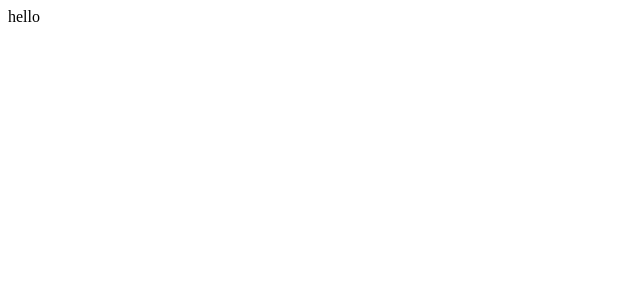
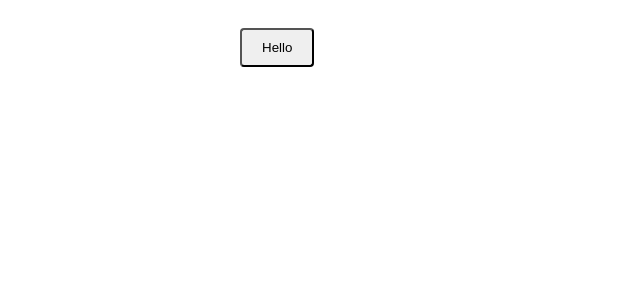
Before and after one commit to OybekJP/ui-components, a React (Vite) app: page / in a window 1280 px wide. Shown: the top 300 px of the page, without its empty margins (0-640 px from the left). Built offline with nearby package versions, Linux system fonts and the light colour scheme.

Commit message:
基本的なボタンコンポーネントとしてBaseButtonを作成

```diff
--- a/src/App.tsx
+++ b/src/App.tsx
@@ -1,5 +1,7 @@
+import { ButtonDemo } from './components/Pages/ButtonDemo';
+
 function App() {
-  return <>hello</>;
+  return <ButtonDemo />;
 }
 
 export default App;
--- /dev/null
+++ b/src/components/Pages/ButtonDemo.tsx
@@ -0,0 +1,16 @@
+import styled from '@emotion/styled'
+import Button from '../UI/Button'
+
+export const ButtonDemo = () => {
+  return (
+    <Container>
+      <Button>Hello</Button>
+    </Container>
+  )
+}
+
+const Container = styled.div`
+  max-width: 800px;
+  margin: 0 auto;
+  padding: 20px;
+`
--- /dev/null
+++ b/src/components/UI/Button.tsx
@@ -0,0 +1,25 @@
+import styled from '@emotion/styled'
+import { ReactNode } from 'react'
+
+type ButtonVariant = 'primary' | 'secondary' | 'tertiary'
+
+interface BaseButtonProps {
+  variant?: ButtonVariant
+}
+
+const StyledButton = styled('button')<BaseButtonProps>`
+  display: inline-flex;
+  align-items: center;
+  justify-content: center;
+  padding: 10px 20px;
+  border-radius: 4px;
+  font-weight: 500;
+  cursor: pointer;
+  transition: all 0.2s;
+`
+
+const Button = ({ children }: { children: ReactNode }) => {
+  return <StyledButton>{children}</StyledButton>
+}
+
+export default Button
```
